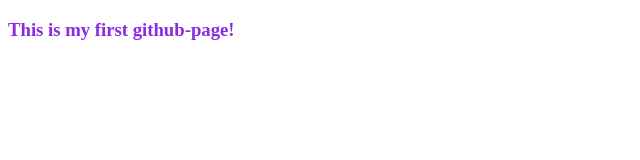
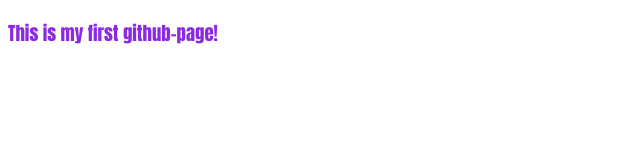
Before and after one commit to flammenmeer94/my_repository, a plain HTML site: page index.html in a window 1280 px wide. Shown: the whole page, without its empty margins (0-640 px from the left). Drawn offline with Linux system fonts and the light colour scheme.

Commit message:
feat: new font

```diff
--- a/index.html
+++ b/index.html
@@ -6,6 +6,6 @@
     <title>test site</title>
 </head>
 <body>
-    <h3 style="color: blueviolet;">This is my first github-page!</h3>
+    <h3 style="color: blueviolet; font-family: Impact, Haettenschweiler, 'Arial Narrow Bold', sans-serif;">This is my first github-page!</h3>
 </body>
 </html>
```
